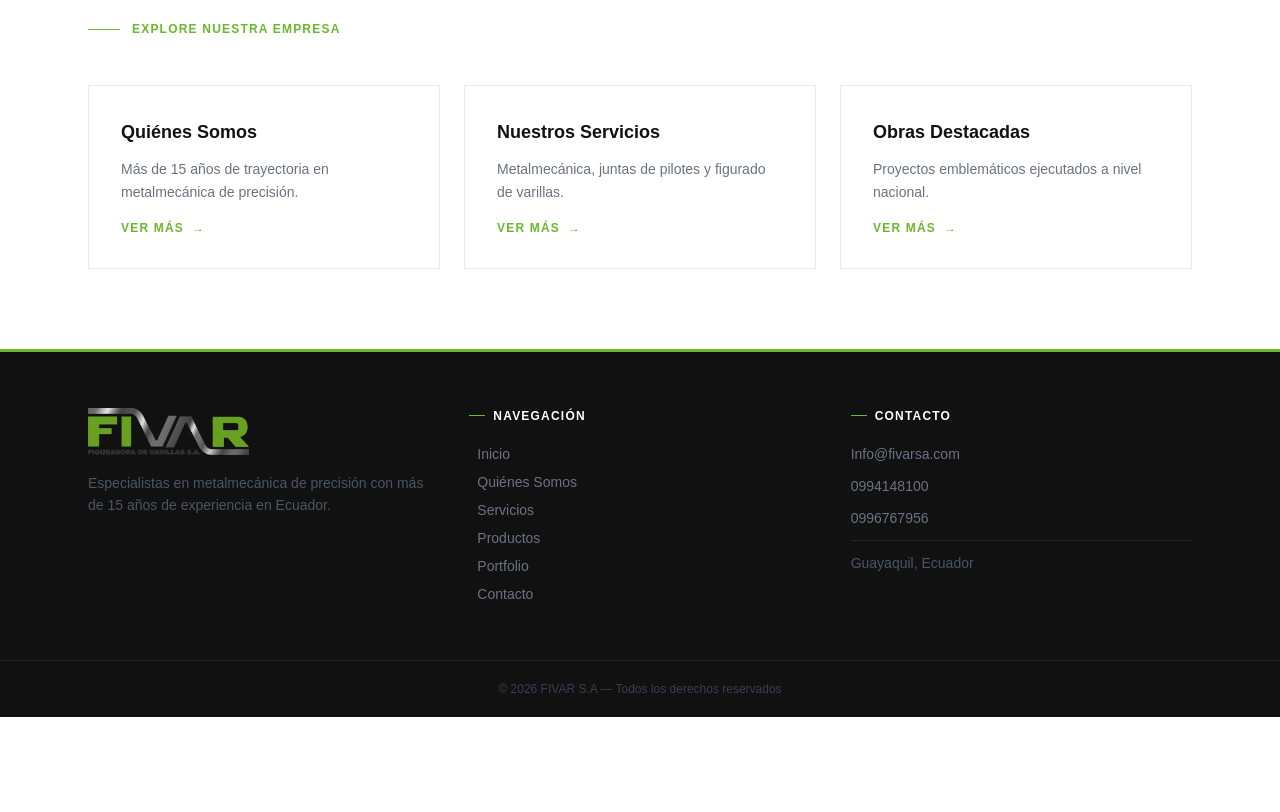
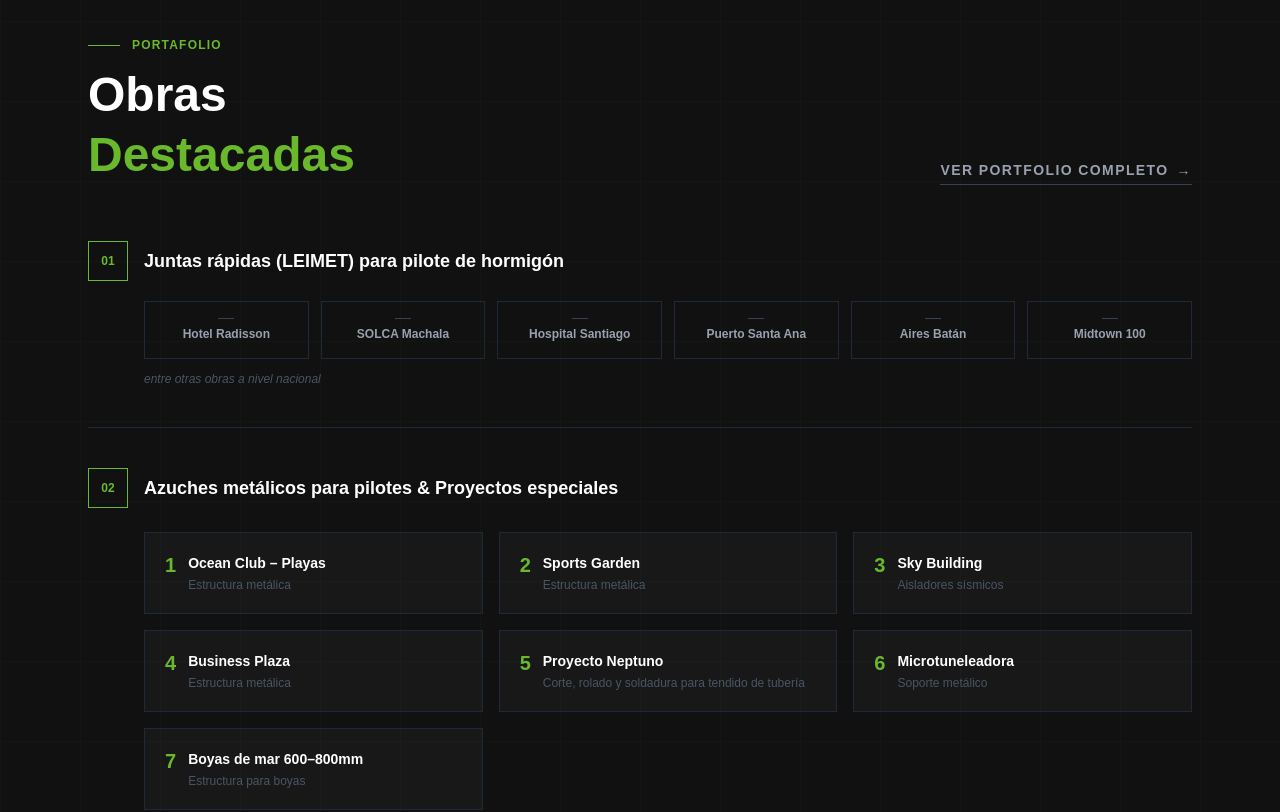
Before and after one commit to millogon/fivarsa, a Next.js app: page / in a window 1280 px wide. Shown: the part 860-1672 px from the top of the page. Before the commit the page ends 1577 px from the top, so only its background shows below. Built offline with nearby package versions, Linux system fonts and the light colour scheme.

Commit message:
Obras Destacadas en inicio: LEIMET, azuches y proyectos especiales

```diff
--- a/app/page.tsx
+++ b/app/page.tsx
@@ -89,6 +89,93 @@ export default function Home() {
 
       <div className="h-px bg-gradient-to-r from-transparent via-[#6ab82c] to-transparent" />
 
+      {/* OBRAS DESTACADAS */}
+      <section className="py-24 bg-[#111] relative overflow-hidden">
+        {/* Fondo decorativo */}
+        <div className="absolute inset-0 opacity-[0.03]"
+          style={{ backgroundImage: "linear-gradient(#6ab82c 1px, transparent 1px), linear-gradient(90deg, #6ab82c 1px, transparent 1px)", backgroundSize: "80px 80px" }}
+        />
+
+        <div className="relative max-w-6xl mx-auto px-6">
+          {/* Encabezado */}
+          <div className="flex flex-col md:flex-row md:items-end justify-between gap-6 mb-14">
+            <div>
+              <div className="flex items-center gap-3 mb-3">
+                <span className="w-8 h-px bg-[#6ab82c]" />
+                <span className="text-[#6ab82c] text-xs font-bold uppercase tracking-widest">Portafolio</span>
+              </div>
+              <h2 className="text-4xl md:text-5xl font-black text-white leading-tight">
+                Obras<br /><span className="text-[#6ab82c]">Destacadas</span>
+              </h2>
+            </div>
+            <Link href="/portfolio"
+              className="inline-flex items-center gap-2 text-sm font-bold text-gray-400 hover:text-[#6ab82c] uppercase tracking-widest transition-colors shrink-0 border-b border-gray-700 hover:border-[#6ab82c] pb-1"
+            >
+              Ver portfolio completo <span>→</span>
+            </Link>
+          </div>
+
+          {/* Bloque 1: Juntas LEIMET */}
+          <div className="mb-10">
+            <div className="flex items-center gap-4 mb-5">
+              <div className="w-10 h-10 border border-[#6ab82c] flex items-center justify-center shrink-0">
+                <span className="text-[#6ab82c] font-black text-xs">01</span>
+              </div>
+              <h3 className="text-lg font-black text-white">Juntas rápidas (LEIMET) para pilote de hormigón</h3>
+            </div>
+            <div className="grid grid-cols-2 sm:grid-cols-3 md:grid-cols-6 gap-3 ml-14">
+              {["Hotel Radisson", "SOLCA Machala", "Hospital Santiago", "Puerto Santa Ana", "Aires Batán", "Midtown 100"].map((obra) => (
+                <div key={obra}
+                  className="border border-gray-800 hover:border-[#6ab82c] p-4 text-center transition-all duration-200 group cursor-default"
+                >
+                  <div className="w-4 h-px bg-gray-700 group-hover:bg-[#6ab82c] mx-auto mb-2 transition-colors" />
+                  <span className="text-gray-400 text-xs font-semibold group-hover:text-white transition-colors leading-tight block">
+                    {obra}
+                  </span>
+                </div>
+              ))}
+            </div>
+            <p className="ml-14 mt-3 text-gray-600 text-xs italic">entre otras obras a nivel nacional</p>
+          </div>
+
+          {/* Bloque 2: Azuches + Proyectos */}
+          <div className="border-t border-gray-800 pt-10">
+            <div className="flex items-center gap-4 mb-6">
+              <div className="w-10 h-10 border border-[#6ab82c] flex items-center justify-center shrink-0">
+                <span className="text-[#6ab82c] font-black text-xs">02</span>
+              </div>
+              <h3 className="text-lg font-black text-white">Azuches metálicos para pilotes & Proyectos especiales</h3>
+            </div>
+
+            <div className="grid grid-cols-1 sm:grid-cols-2 lg:grid-cols-3 gap-4 ml-14">
+              {[
+                { num: "1", nombre: "Ocean Club – Playas", tipo: "Estructura metálica" },
+                { num: "2", nombre: "Sports Garden", tipo: "Estructura metálica" },
+                { num: "3", nombre: "Sky Building", tipo: "Aisladores sísmicos" },
+                { num: "4", nombre: "Business Plaza", tipo: "Estructura metálica" },
+                { num: "5", nombre: "Proyecto Neptuno", tipo: "Corte, rolado y soldadura para tendido de tubería" },
+                { num: "6", nombre: "Microtuneleadora", tipo: "Soporte metálico" },
+                { num: "7", nombre: "Boyas de mar 600–800mm", tipo: "Estructura para boyas" },
+              ].map((p) => (
+                <div key={p.nombre}
+                  className="bg-white/[0.03] border border-gray-800 hover:border-[#6ab82c]/60 hover:bg-white/[0.06] p-5 transition-all duration-200 group cursor-default"
+                >
+                  <div className="flex items-start gap-3">
+                    <span className="text-[#6ab82c] font-black text-xl leading-none mt-0.5">{p.num}</span>
+                    <div>
+                      <div className="text-white font-bold text-sm group-hover:text-[#6ab82c] transition-colors">{p.nombre}</div>
+                      <div className="text-gray-600 text-xs mt-1">{p.tipo}</div>
+                    </div>
+                  </div>
+                </div>
+              ))}
+            </div>
+          </div>
+        </div>
+      </section>
+
+      <div className="h-[3px] bg-[#6ab82c]" />
+
       {/* PREVIEW SECCIONES */}
       <section className="py-20 bg-white">
         <div className="max-w-6xl mx-auto px-6">
```
